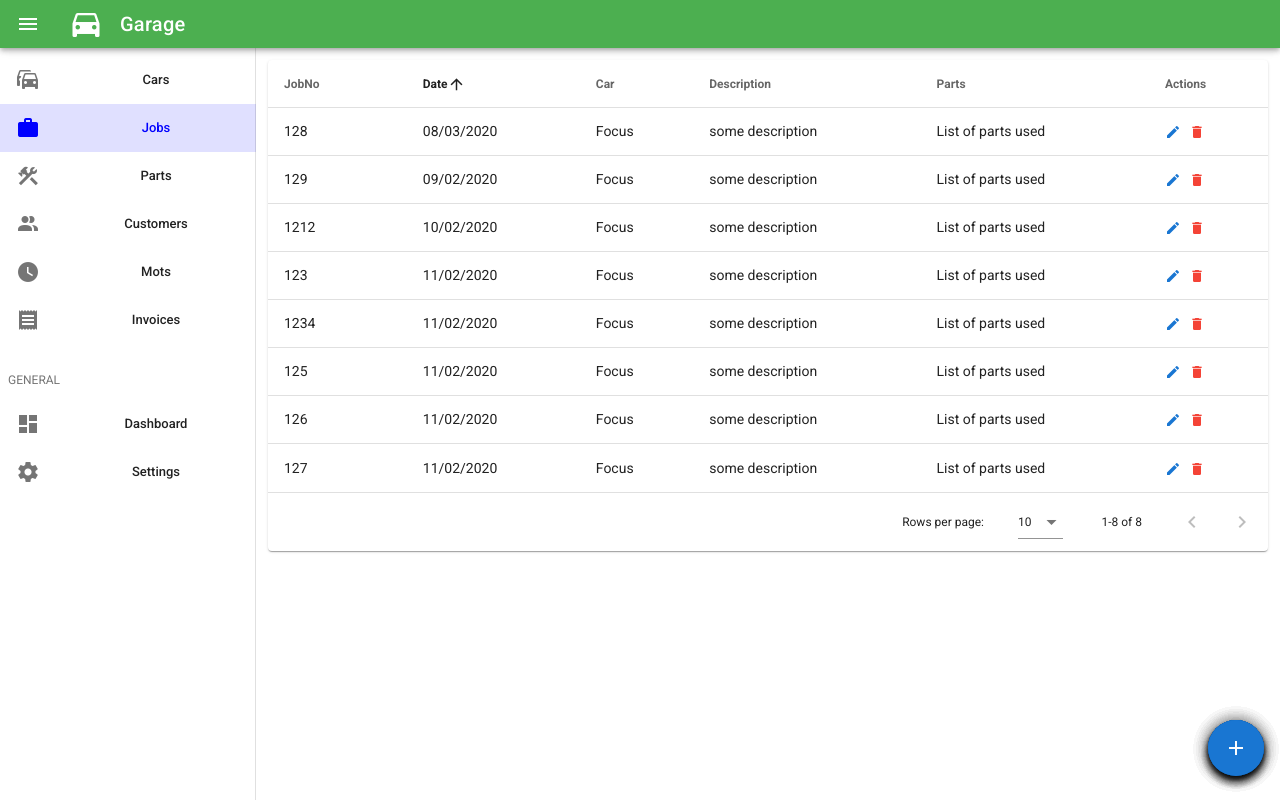
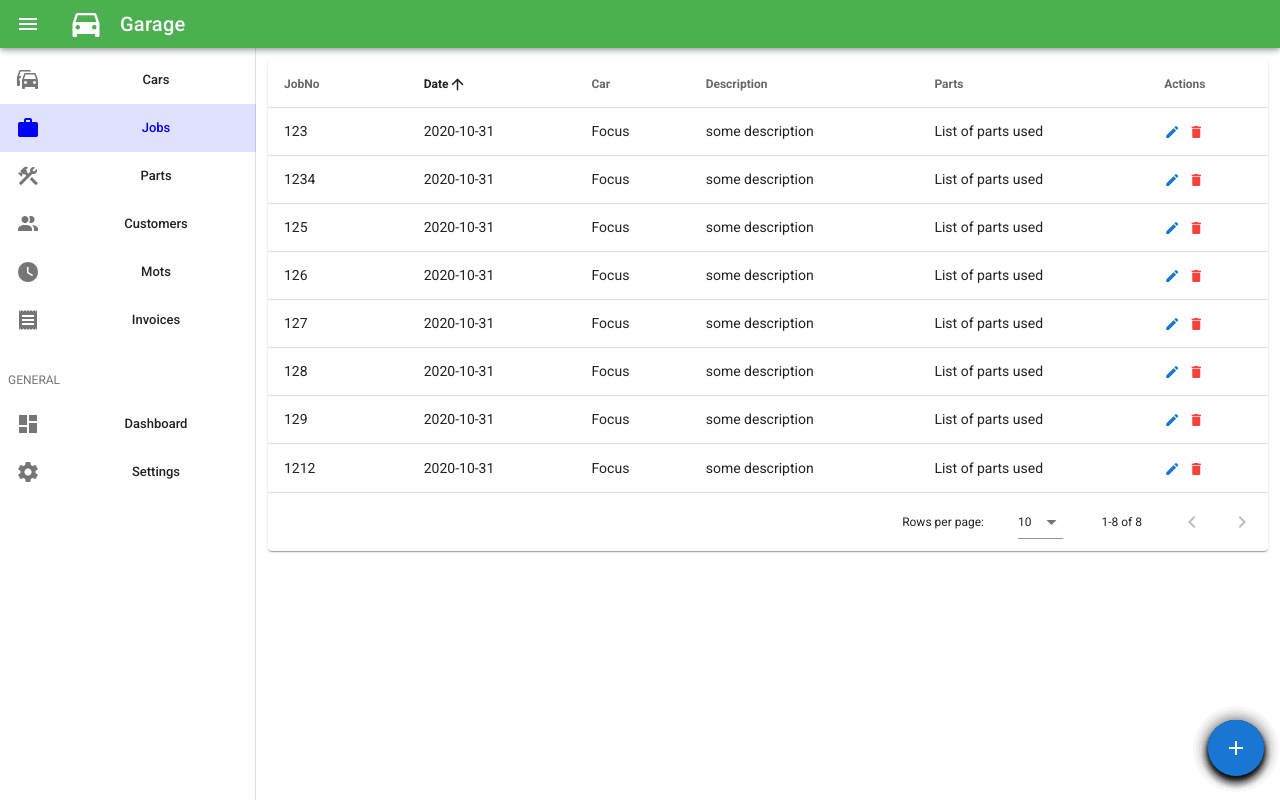
Before and after one commit to Jackuzi/GMS, a Vue app: page /jobs in a window 1280 px wide. Built offline with nearby package versions, Linux system fonts and the light colour scheme.

Commit message:
Added Date Picker component

```diff
--- /dev/null
+++ b/src/components/DatePicker.vue
@@ -0,0 +1,35 @@
+<template>
+    <v-menu ref="menu" v-model="date" :close-on-content-click="false" :return-value.sync="date" transition="scale-transition" offset-y min-width="290px">
+        <template v-slot:activator="{ on, attrs }">
+            <v-text-field v-model="editedItem.date" label="Date" prepend-icon="mdi-calendar" v-bind="attrs" v-on="on"></v-text-field>
+        </template>
+        <v-date-picker v-model="editedItem.date" no-title scrollable>
+            <v-spacer></v-spacer>
+            <v-btn text color="primary" @click="menu = false"> Cancel </v-btn>
+            <v-btn text color="primary" @click="$refs.menu.save(editedItem.date)"> OK </v-btn>
+        </v-date-picker>
+    </v-menu>
+</template>
+
+<script>
+export default {
+    name: "DatePicker",
+    menu: false,
+
+    data: () => ({
+        date: Date,
+    }),
+
+    props: {
+        editedItem: {
+            date: Date,
+        },
+    },
+    created() {
+        this.editedItem.date = this.editedItem.date ?? new Date().toISOString().substr(0, 10);
+    },
+};
+</script>
+
+<style>
+</style>
--- a/src/components/JobModal.vue
+++ b/src/components/JobModal.vue
@@ -19,7 +19,11 @@
                                 <v-text-field v-model="editedItem.jobNo" :rules="[(v) => !!v || 'jobNo is required']" :counter="10" label="Job No" required></v-text-field>
                             </v-col>
 
-                            <!-- <v-col cols="12" md="4">
+                            <v-col cols="12" md="4">
+                                <DatePicker :editedItem="editedItem" />
+                            </v-col>
+                            <!--
+                            <v-col cols="12" md="4">
                                 <v-text-field v-model="customer.lastname" :rules="nameRules" :counter="10" label="Last name" required></v-text-field>
                             </v-col>
 
@@ -42,10 +46,12 @@
     </v-form>
 </template>
 
+<script>
+import DatePicker from "../components/DatePicker";
 
+export default {
+    components: { DatePicker },
 
-<script>
-export default {
     name: "JobModal",
     props: {
         dialog: {
@@ -70,7 +76,7 @@ export default {
             },
             defaultItem: {
                 jobNo: null,
-                date: null,
+                date: new Date().toISOString().substr(0, 10),
                 car: null,
                 description: null,
                 parts: null,
@@ -100,7 +106,7 @@ export default {
         },
 
         save() {
-            if (this.eindex > -1) {
+            if (this.editedIndex > -1) {
                 Object.assign(this.jobs[this.editedIndex], this.editedItem);
             } else {
                 this.jobs.push(this.editedItem);
--- a/src/views/Jobs.vue
+++ b/src/views/Jobs.vue
@@ -10,7 +10,7 @@
 </template>
 
 <script>
-import JobModal from "../components/JobModal.vue";
+import JobModal from "../components/JobModal";
 
 export default {
     components: { JobModal },
@@ -54,56 +54,56 @@ export default {
             this.jobs = [
                 {
                     jobNo: "123",
-                    date: "11/02/2020",
+                    date: "2020-10-31",
                     car: "Focus",
                     description: "some description",
                     parts: "List of parts used",
                 },
                 {
                     jobNo: "1234",
-                    date: "11/02/2020",
+                    date: "2020-10-31",
                     car: "Focus",
                     description: "some description",
                     parts: "List of parts used",
                 },
                 {
                     jobNo: "125",
-                    date: "11/02/2020",
+                    date: "2020-10-31",
                     car: "Focus",
                     description: "some description",
                     parts: "List of parts used",
                 },
                 {
                     jobNo: "126",
-                    date: "11/02/2020",
+                    date: "2020-10-31",
                     car: "Focus",
                     description: "some description",
                     parts: "List of parts used",
                 },
                 {
                     jobNo: "127",
-                    date: "11/02/2020",
+                    date: "2020-10-31",
                     car: "Focus",
                     description: "some description",
                     parts: "List of parts used",
                 },
                 {
                     jobNo: "128",
-                    date: "08/03/2020",
+                    date: "2020-10-31",
                     car: "Focus",
                     description: "some description",
                     parts: "List of parts used",
                 },
                 {
                     jobNo: "129",
-                    date: "09/02/2020",
+                    date: "2020-10-31",
                     car: "Focus",
                     description: "some description",
                     parts: "List of parts used",
                 },
                 {
                     jobNo: "1212",
-                    date: "10/02/2020",
+                    date: "2020-10-31",
                     car: "Focus",
                     description: "some description",
                     parts: "List of parts used",
```
